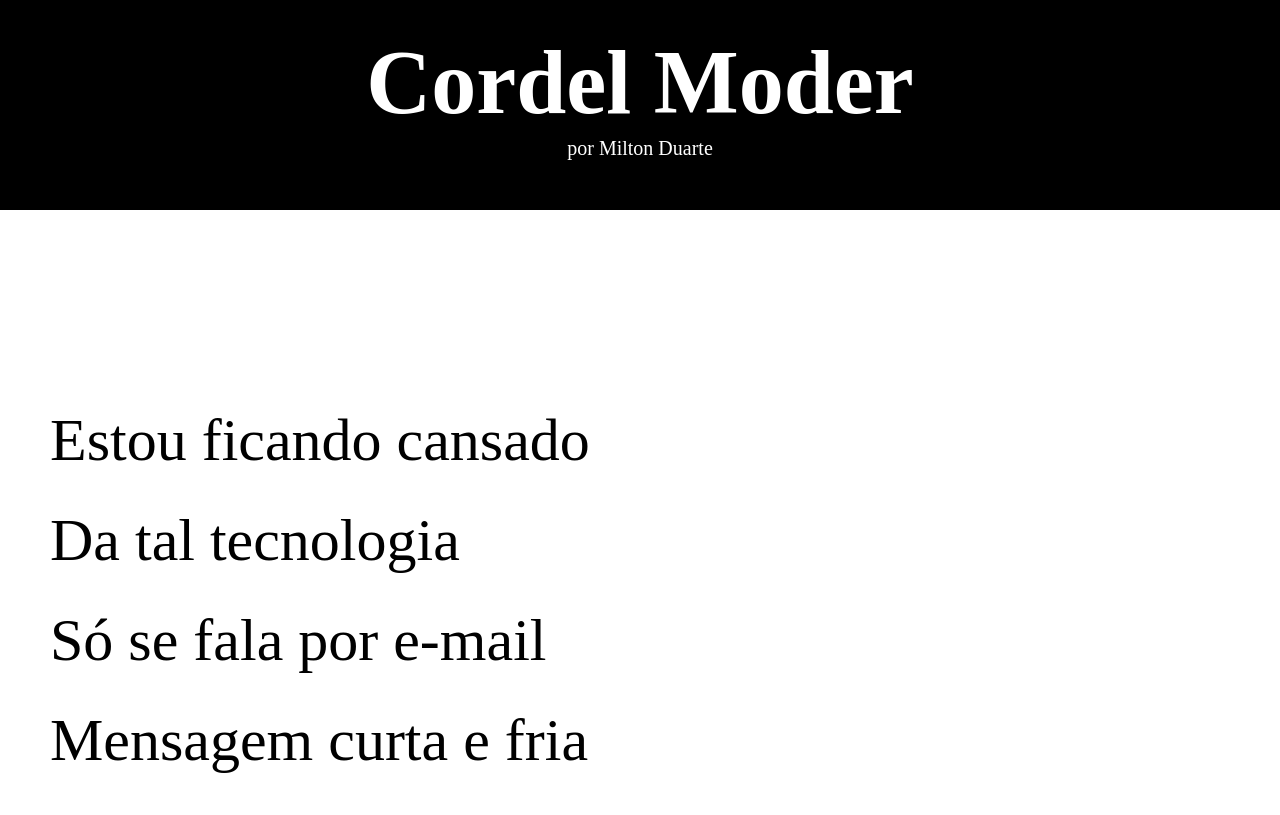
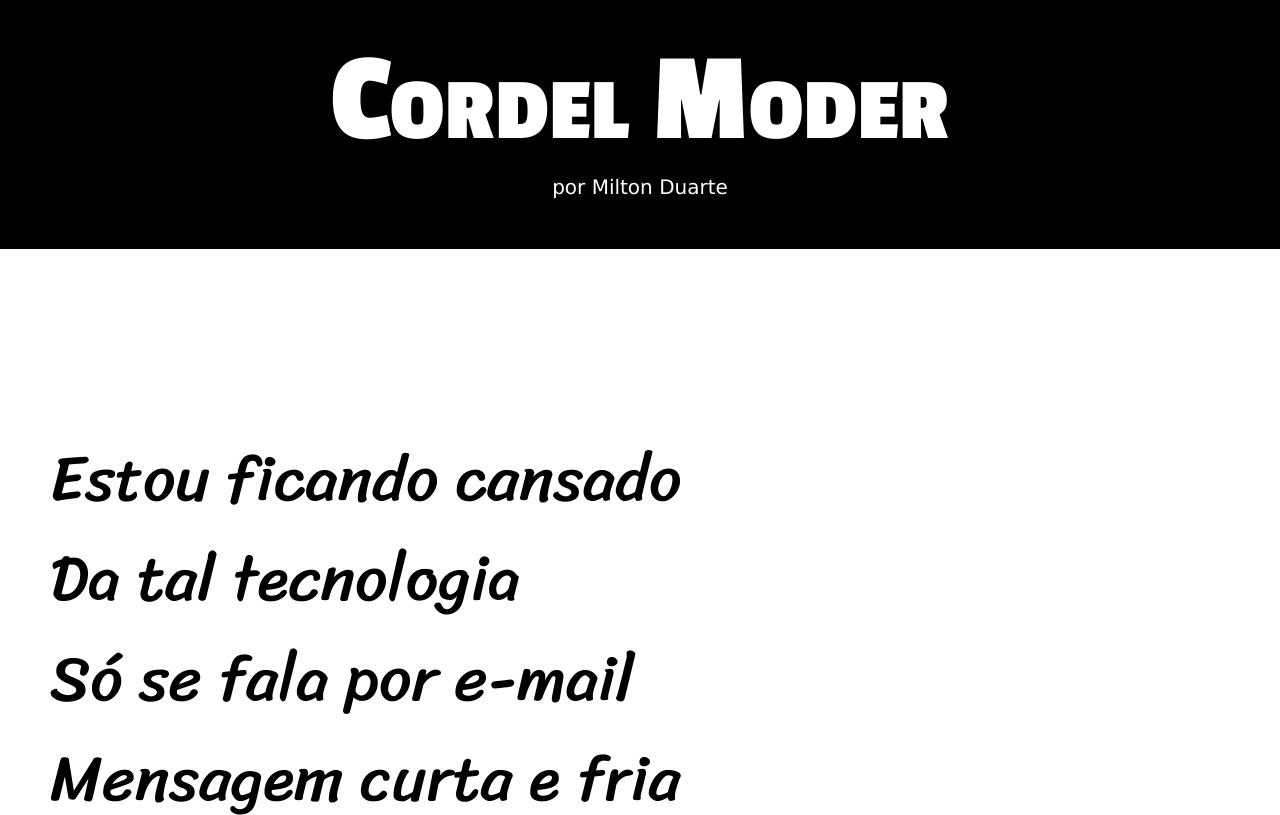
Before and after one commit to fermag04/html-css1, a plain HTML site: page Desafios/desafio cordel/cordel.html in a window 1280 px wide. Shown: the top 815 px of the page. Drawn offline with Linux system fonts and the light colour scheme.

Commit message:
atualizei desafio

```diff
--- a/Desafios/desafio cordel/style.css
+++ b/Desafios/desafio cordel/style.css
@@ -1,8 +1,20 @@
 @charset "UTF-8";
+
+@import url('https://fonts.googleapis.com/css2?family=Passion+One:wght@400;700;900&display=swap');
+
+@import url('https://fonts.googleapis.com/css2?family=Passion+One:wght@400;700;900&family=Sriracha&display=swap');
+:root{
+    --fonte1: Verdana, Geneva, Tahoma, sans-serif;
+    --fonte2: "Passion One";
+    --fonte3: "Sriracha";
+}
+
+
 
 body{
     padding: 0px;
     margin: 0px;
+    font-family: var(--fonte1) ;
 }
 
 header{
@@ -17,13 +29,16 @@ header>h1{
     color: white;
     margin-top: 1px;
     margin-bottom: 3px;
-    font-size: 90px;
+    font-size: 10vw;
+    font-variant: small-caps;
+    font-family: var(--fonte2);
 }
 
 header>p{
     color: white;
     margin-top: 0px;
     font-size: 20px;
+    font-family: var(--fonte1);
 }
 
 section{
@@ -69,12 +84,12 @@ article#solid{
 }
 
 article>p{
-    max-width: 650px;
     margin: 0px;
     margin-top: 80px;
     padding: 20px;
-    font-size: 60px;
+    font-size: 5vw;
     line-height: 100px;
+    font-family: var(--fonte3);
 }
 
 footer{
```
